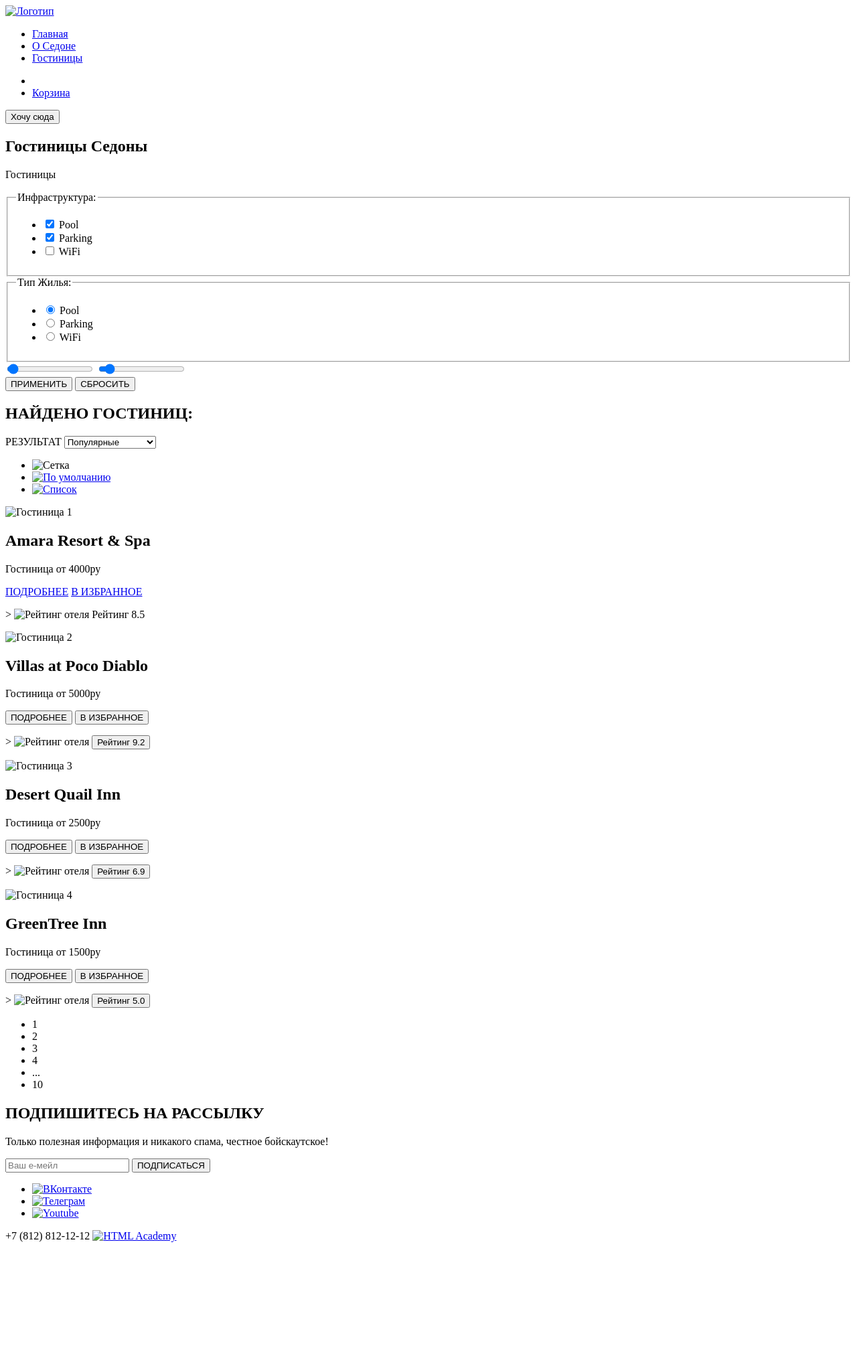
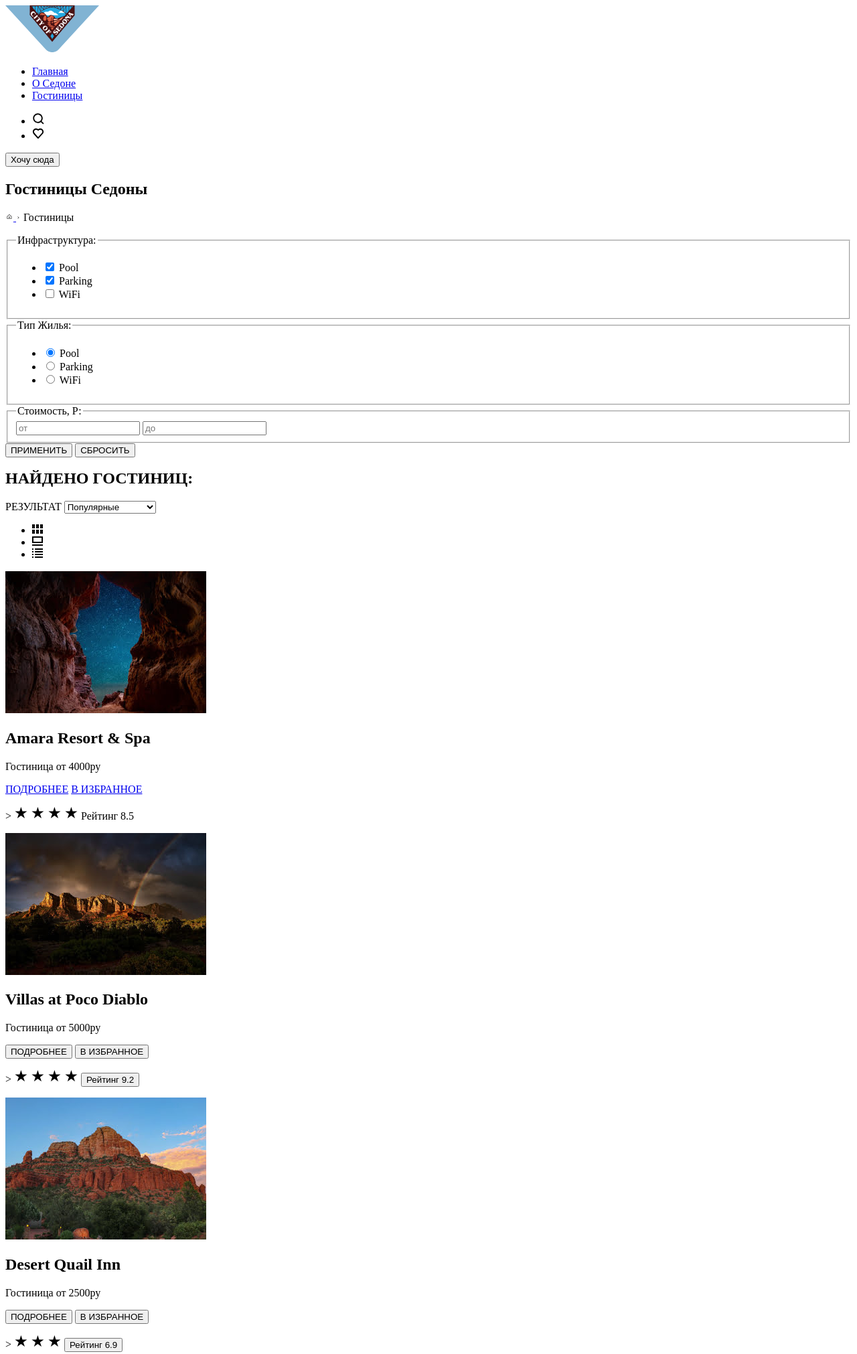
Before and after one commit to htmlacademy-htmlcss/2439711-sedona-1, a plain HTML site: page catalog.html in a window 1280 px wide. Shown: the top 2022 px of the page at 67% size. Before the commit the page ends 1863 px from the top, so only its background shows below. Drawn offline with Linux system fonts and the light colour scheme.

Commit message:
Исправление ошибок предыдущей главы + добавление графики

```diff
--- a/catalog.html
+++ b/catalog.html
@@ -8,8 +8,8 @@
 </head>
 <body class="page">
     <header class="header">
-      <a class="logo" href="#">
-        <img src="#" alt="Логотип">
+      <a class="logo" href="index.html">
+        <img src="images/decor/logo-sedona.svg" width="140" height="70" alt="Логотип">
       </a>
       <nav class="navigation">
         <ul class="navigation-list">
@@ -27,24 +27,31 @@
           <li class="navigation-item">
             <a class="navigation-link" href="#">
               <span class="visually-hidden">Поиск</span>
+              <img src="images/decor/menu-search-loupe.svg" width="18" height="18" alt="Поиск">
             </a>
           </li>
           <li class="navigation-item">
-            <a class="navigation-link" href="#">Корзина</a>
+            <a class="navigation-link" href="#"></a>
+              <span class="visually-hidden">Корзина</span>
+              <img src="images/decor/menu-heart.svg" width="18" height="18" alt="Корзина">
           </li>
         </ul>
       </nav>
       <a class="navigation-link" href="#"><button type="submit" class="want-it">Хочу сюда</button></a>
     </header>
     <main class="main">
-      <section class="hotel-filter">
+      <section class="hotel-filter-backdrop">
         <h1>Гостиницы Седоны</h1>
         <p class="breadcrumbs">
-          <span></span>
-          <span></span>
+          <a href="index.html">
+            <img src="images/decor/home.svg" width="12" height="12" alt="На главную страницу">
+          </a>
+          <span>
+            <img src="images/decor/breadcrumbs.svg" width="7" height="10" alt="Навигационная стрелка">
+          </span>
           <span>Гостиницы</span>
         </p>
-        <form action="https://echo.htmlacademy.ru/" method="post">
+        <form action="https://echo.htmlacademy.ru/" method="get">
           <fieldset class="hotel-filter">
             <legend class="hotel-filter-title">Инфраструктура:</legend>
             <ul class="hotel-filter-list">
@@ -79,27 +86,31 @@
                 </li>
                 <li class="hotel-filter-item">
                   <label class="control">
-                    <input type="radio" name="motel">
+                    <input type="radio" name="hotel">
                     <span>Parking</span>
                   </label>
                 </li>
                 <li class="hotel-filter-item">
                   <label class="control">
-                    <input type="radio" name="condo">
+                    <input type="radio" name="hotel">
                     <span>WiFi</span>
                   </label>
                 </li>
               </ul>
             </fieldset>
-          </form>
-          <div class="hotel-filter-price-range-input">
-              <input type="range" class="min-range" min="0" max="100000" value="2000" step="1">
-              <input type="range" class="max-range" min="0" max="100000" value="8000" step="1">
+          <fieldset class="hotel-filter">
+            <legend class="hotel-filter-title">Стоимость, Р:</legend>
+            <div class="hotel-filter-price-range-input">
+                <input type="number" placeholder="от">
+                <input type="number" placeholder="до">
+            </div>
+            <span></span> <!-- Ценовой бегунок - пока не знаю как его реализовать -->
+          </fieldset>
+          <div class="hotel-filter-buttons">
+            <button type="button" class="apply">ПРИМЕНИТЬ</button>
+            <button type="reset" class="reset">СБРОСИТЬ</button>
           </div>
-          <div class="hotel-filter-buttons">
-            <button type="submit" class="apply">ПРИМЕНИТЬ</button>
-            <button type="submit" class="reset">СБРОСИТЬ</button>
-          </div>
+        </form>
       </section>
 
       <section class="hotel-filter-sorting">
@@ -114,17 +125,17 @@
         <ul class="hotel-filter-layout">
           <li class="hotel-filter-layout-list">
             <a hred="#">
-              <img src="#" alt="Сетка">
+              <img src="images/decor/layout-grid.svg" width="16" height="14" alt="Сортировка сетка">
             </a>
           </li>
           <li class="hotel-filter-layout-list">
             <a href="#">
-              <img src="#" alt="По умолчанию">
+              <img src="images/decor/layout-switch.svg" width="16" height="14" alt="Сортировка по умолчанию">
             </a>
           </li>
           <li class="hotel-filter-layout-list">
             <a href="#">
-              <img src="#" alt="Список">
+              <img src="images/decor/layout-list.svg" width="16" height="14" alt="Сортировка список">
             </a>
           </li>
         </ul>
@@ -132,7 +143,7 @@
       <section class="hotel-filter-results">
         <div class="card">
           <div class="img-wrapper">
-            <img src="#" alt="Гостиница 1">
+            <img src="images/hotels/hotel-1.jpg" width="300" height="212" alt="Amara Resort & Spa">
           </div>
           <h2>Amara Resort & Spa</h2>
           <p class="card-paragraph">
@@ -145,13 +156,16 @@
           </div>
           <p class="card-bottom-paragraph"></p>>
             <span class="stars">
-              <img src="#" alt="Рейтинг отеля">
+              <img src="images/decor/star.svg" alt="Рейтинг отеля">
+              <img src="images/decor/star.svg" alt="Рейтинг отеля">
+              <img src="images/decor/star.svg" alt="Рейтинг отеля">
+              <img src="images/decor/star.svg" alt="Рейтинг отеля">
             </span>
               <span class="rating">Рейтинг 8.5</span>
           </p>
         </div>
         <div class="card">
-          <img src="#" alt="Гостиница 2">
+          <img src="images/hotels/hotel-2.jpg" width="300" height="212" alt="Villas at Poco Diablo">
           <h2>Villas at Poco Diablo</h2>
           <p class="card-paragraph">
             <span class="card-hotel">Гостиница</span>
@@ -161,7 +175,10 @@
           <button class="button-fav">В ИЗБРАННОЕ</button>
           <p class="card-bottom-paragraph"></p>>
             <span class="card-bottom-paragraph-stars">
-              <img src="#" alt="Рейтинг отеля">
+              <img src="images/decor/star.svg" alt="Рейтинг отеля">
+              <img src="images/decor/star.svg" alt="Рейтинг отеля">
+              <img src="images/decor/star.svg" alt="Рейтинг отеля">
+              <img src="images/decor/star.svg" alt="Рейтинг отеля">
             </span>
             <span>
               <button class="button-rating">Рейтинг 9.2</button>
@@ -169,7 +186,7 @@
           </p>
         </div>
         <div class="card">
-          <img src="#" alt="Гостиница 3">
+          <img src="images/hotels/hotel-3.jpg" width="300" height="212" alt="Desert Quail Inn">
           <h2>Desert Quail Inn</h2>
           <p class="card-paragraph">
             <span class="card-hotel">Гостиница</span>
@@ -179,7 +196,9 @@
           <button class="button-fav">В ИЗБРАННОЕ</button>
           <p class="card-bottom-paragraph"></p>>
             <span class="card-bottom-paragraph-stars">
-              <img src="#" alt="Рейтинг отеля">
+              <img src="images/decor/star.svg" alt="Рейтинг отеля">
+              <img src="images/decor/star.svg" alt="Рейтинг отеля">
+              <img src="images/decor/star.svg" alt="Рейтинг отеля">
             </span>
             <span>
               <button class="button-rating">Рейтинг 6.9</button>
@@ -187,7 +206,7 @@
           </p>
         </div>
         <div class="card">
-          <img src="#" alt="Гостиница 4">
+          <img src="images/hotels/hotel-4.jpg" width="300" height="212" alt="GreenTree Inn">
           <h2>GreenTree Inn</h2>
           <p class="card-paragraph">
             <span class="card-hotel">Гостиница</span>
@@ -197,7 +216,8 @@
           <button class="button-fav">В ИЗБРАННОЕ</button>
           <p class="card-bottom-paragraph"></p>>
             <span class="card-bottom-paragraph-stars">
-              <img src="#" alt="Рейтинг отеля">
+              <img src="images/decor/star.svg" alt="Рейтинг отеля">
+              <img src="images/decor/star.svg" alt="Рейтинг отеля">
             </span>
             <span>
               <button class="button-rating">Рейтинг 5.0</button>
@@ -212,19 +232,19 @@
             <a>1</a>
           </li>
           <li class="pagination-list-item">
-            <a>2</a>
+            <a href="#">2</a>
           </li>
           <li class="pagination-list-item">
-            <a>3</a>
+            <a href="#">3</a>
           </li>
           <li class="pagination-list-item">
-            <a>4</a>
+            <a href="#">4</a>
           </li>
           <li class="pagination-list-item">
             <span>...</span>
           </li>
           <li class="pagination-list-item">
-            <a>10</a>
+            <a href="#">10</a>
           </li>
         </ul>
       </section>
@@ -233,33 +253,36 @@
         <h2>ПОДПИШИТЕСЬ НА РАССЫЛКУ</h2>
         <p class="subscription-paragraph">Только полезная информация и никакого спама, честное бойскаутское!</p>
         <form action="https://echo.htmlacademy.ru/" method="post">
-          <input type="text" name="e-mail" placeholder="Ваш e-мейл" required>
+          <label for="e-mail"></label>
+          <input type="text" name="e-mail" id="e-mail" placeholder="Ваш e-мейл" required>
           <button type="submit" class="subscribe">ПОДПИСАТЬСЯ</button>
         </form>
       </section>
   </main>
 
   <footer class="footer">
-    <ul class="footer-list">
-      <li class="footer-list-item">
+    <ul class="footer-nav">
+      <li class="footer-nav-item">
         <a class="footer-social" href="#">
-          <img src="#" alt="ВКонтакте">
+          <img src="images/social/vk.svg" width="24" height="14" alt="ВКонтакте">
         </a>
       </li>
-      <li class="footer-list-item">
+      <li class="footer-nav-item">
         <a class="footer-social" href="#">
-          <img src="#" alt="Телеграм">
+          <img src="images/social/telegram.svg" width="18" height="15" alt="Телеграм">
         </a>
       </li>
-      <li class="footer-list-item">
+      <li class="footer-nav-item">
         <a class="footer-social" href="#">
-          <img src="#" alt="Youtube">
+          <img src="images/social/youtube.svg" width="22" height="17" alt="Youtube">
         </a>
       </li>
     </ul>
+    <span class="footer-span">
       <a tel:+7(812)8121212>+7 (812) 812-12-12</a>
+    </span>
     <a class="footer-html" href="#">
-      <img src="#" alt="HTML Academy">
+      <img src="images/social/html-academy.svg" width="115" height="33" alt="HTML Academy">
     </a>
   </footer>
 </body>
--- a/styles/style.css
+++ b/styles/style.css
@@ -32,4 +32,22 @@
 /* Footer */
 
 
+/* Hotel filter*/
+
+.hotel-filter-backdrop {
+  background-image: ("images/decor/sub-backdrop.jpg");
+  background-position: center;
+  background-repeat: no-repeat;
+  background-size: cover;
+  width: 100%;
+  height: 412px;
+
+}
+
+/* Subscription */
+
+.subscription {
+  background-image: ("images/decor/sub-backdrop.jpg");
+}
+
 /* Catalog */
```
Also changed, not shown: index.html (+23 -21 lines), images/benefits/accomodation.svg (renamed from images/benefits/house.svg), images/benefits/gifts.svg (renamed from images/benefits/gift.svg), images/hero/hero-backdrop-bottom.png (added).
